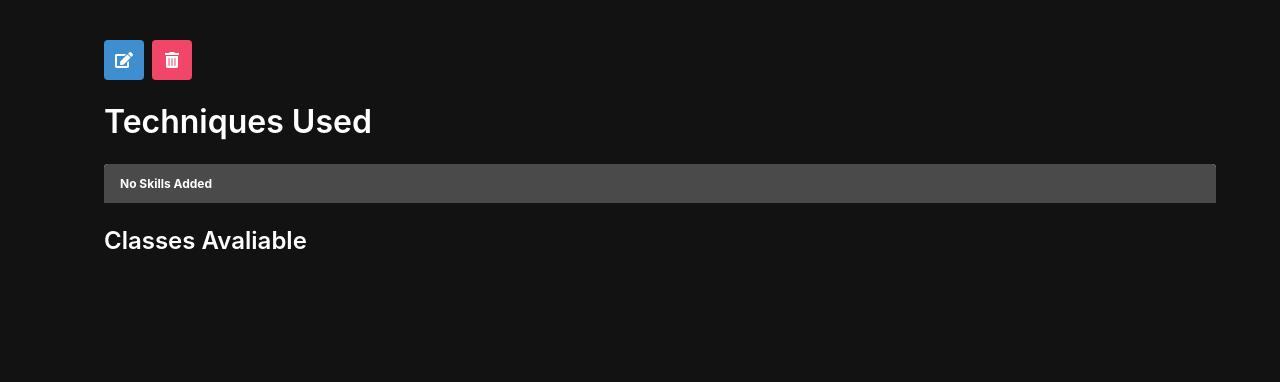
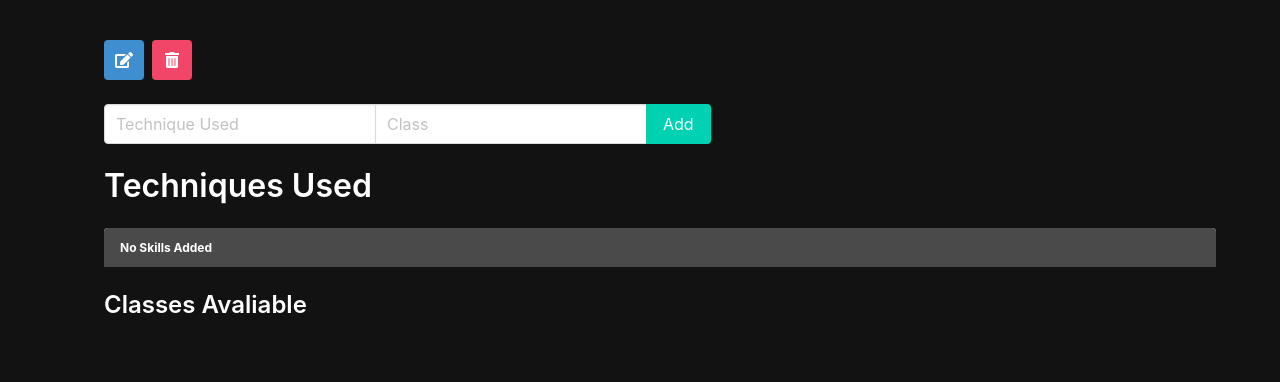
Before and after one commit to Nlopez4/skills_collector, a Django app: template main_app/templates/gym_detail.html in a window 1280 px wide. Shown: the part 552-934 px from the top of the page. Before the commit the page ends 801 px from the top, so only its background shows below. Run offline with Django 3.2, Linux system fonts and the light colour scheme; the template is opened without the code that fills it, so the values that code supplies are empty.

Commit message:
create new skill form

```diff
--- a/main_app/templates/gym_detail.html
+++ b/main_app/templates/gym_detail.html
@@ -21,9 +21,36 @@
       </span>
     </a>
   </div>
+  <!--form for adding skill-->
+  <form class="mb-5" action="{% url 'skill_create' gym.pk %}" method="post">
+      {% csrf_token %}
+      <div class="field has-addons">
+        <div class="control">
+          <input
+            class="input"
+            type="text"
+            name="technique"
+            placeholder="Technique Used"
+            required
+          />
+        </div>
+        <div class="control">
+          <input
+            class="input"
+            type="text"
+            name="class"
+            placeholder="Class"
+            required
+          />
+        </div>
+        <div class="control">
+          <input class="button is-primary" type="submit" value="Add" />
+        </div>
+      </div>
+    </form>
+  <!-- new skills -->
   <div class="detail__skills mb-5">
     <h3 class="title is-3">Techniques Used</h3>
-    <!-- new skills -->
     {% for skill in gym.skills.all %}
     <div class="skill">
       <span>{{forloop.counter}}</span>
--- a/main_app/urls.py
+++ b/main_app/urls.py
@@ -11,5 +11,7 @@ urlpatterns = [
          views.GymUpdate.as_view(), name="gym_update"),
     path('gym/<int:pk>/delete',
          views.GymDelete.as_view(), name="gym_delete"),
+      path('gym/<int:pk>/skills/new/',
+         views.SkillCreate.as_view(), name="skill_create")
 
 ]
```
Also changed, not shown: main_app/views.py (+15 -1 lines).
